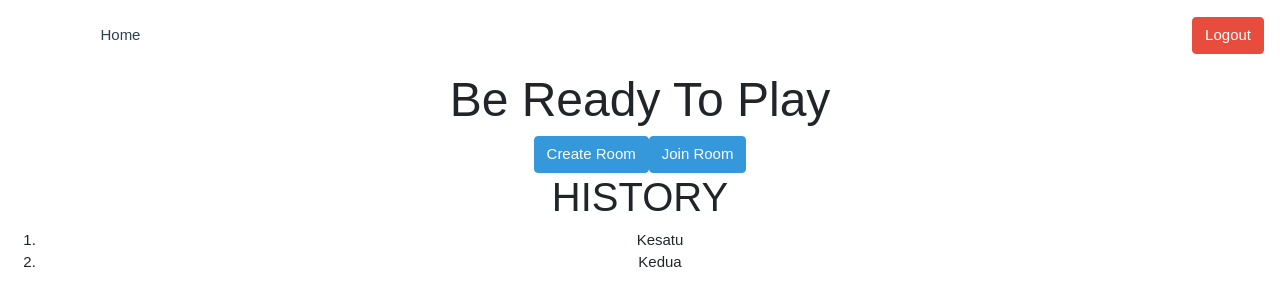
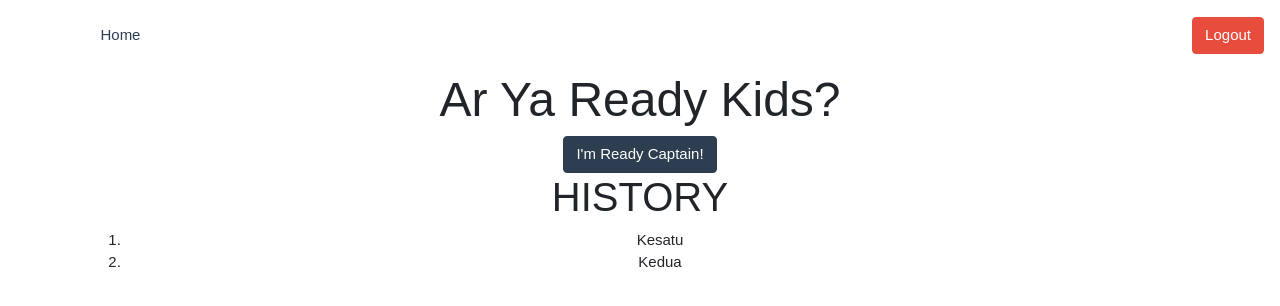
Before and after one commit to vr-tictactoe/tictactoe-web, a React (Create React App) app: page / in a window 1280 px wide. Shown: the top 306 px of the page. Built offline with nearby package versions, Linux system fonts and the light colour scheme.

Commit message:
update main page

```diff
--- a/src/App.js
+++ b/src/App.js
@@ -12,6 +12,7 @@ import CreateRoom from './Components/CreateRoom'
 import JoinRoom from './Components/JoinRoom';
 import SelectAvatar from './Components/SelectAvatar';
 import NavBar from './Components/NavBar';
+import PlayGame from './Components/PlayGame';
 
 class App extends Component {
   render() {
@@ -19,9 +20,10 @@ class App extends Component {
       <Router>
         <div className="App">
         <NavBar />
-          <Route exact path ="/" component={NewGame} />
+          <Route exact path ="/" component={PlayGame} />
           <Route path ="/login" component={LoginForm} />
           <Route path ="/avatar" component={SelectAvatar} />
+          <Route path ="/newgame" component={NewGame} />
           <Route path ="/newgame/create-room" component={CreateRoom} />
           <Route path ="/newgame/join-room" component={JoinRoom} />
         </div>
--- a/src/Components/NewGame.js
+++ b/src/Components/NewGame.js
@@ -11,11 +11,7 @@ export default class NewGame extends Component {
         <Link to="/newgame/create-room"><button type="button" className="btn btn-info">Create Room</button></Link>
         <Link to="/newgame/join-room"><button type="button" className="btn btn-info">Join Room</button></Link>
 
-        <h2>HISTORY</h2>
-        <ol>
-          <li>Kesatu</li>
-          <li>Kedua</li>
-        </ol>
+
       </div>
     )
   }
--- /dev/null
+++ b/src/Components/PlayGame.js
@@ -0,0 +1,22 @@
+import React, { Component } from 'react';
+import {
+  Link
+} from 'react-router-dom';
+
+export default class PlayGame extends Component {
+  render () {
+    return (
+      <div>
+        <h1>Ar Ya Ready Kids?</h1>
+        <Link to="/login"><button type="button" className="btn btn-primary">I'm Ready Captain!</button></Link>
+        <h2>HISTORY</h2>
+        <div className="container">
+          <ol>
+            <li>Kesatu</li>
+            <li>Kedua</li>
+          </ol>
+        </div>
+      </div>
+    )
+  }
+}
```
